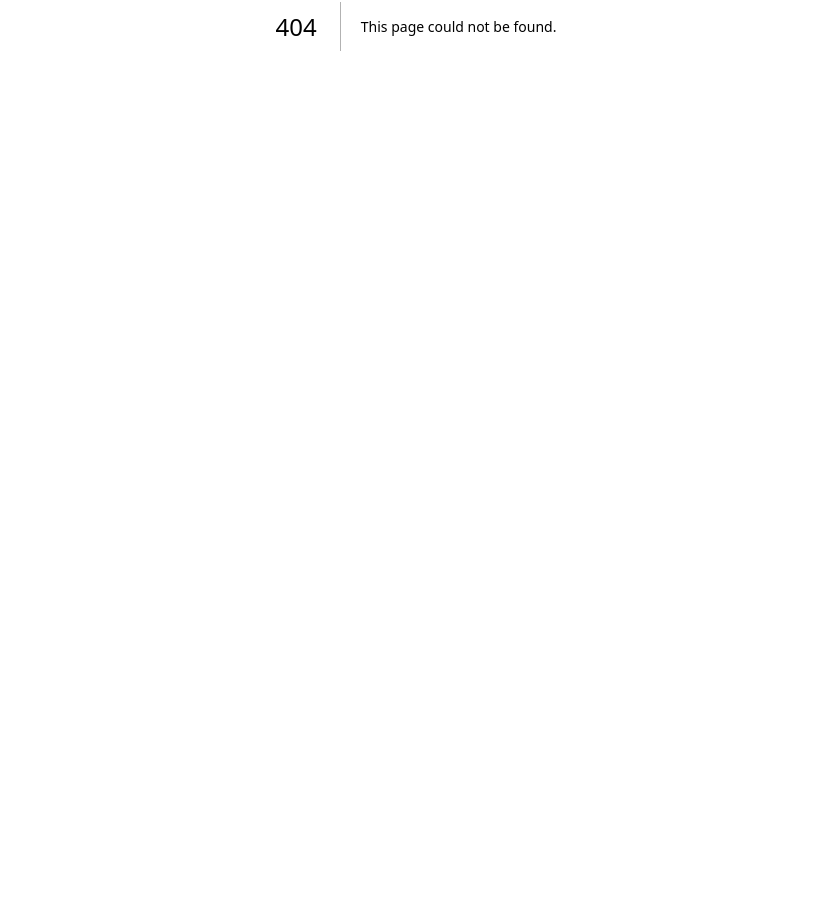
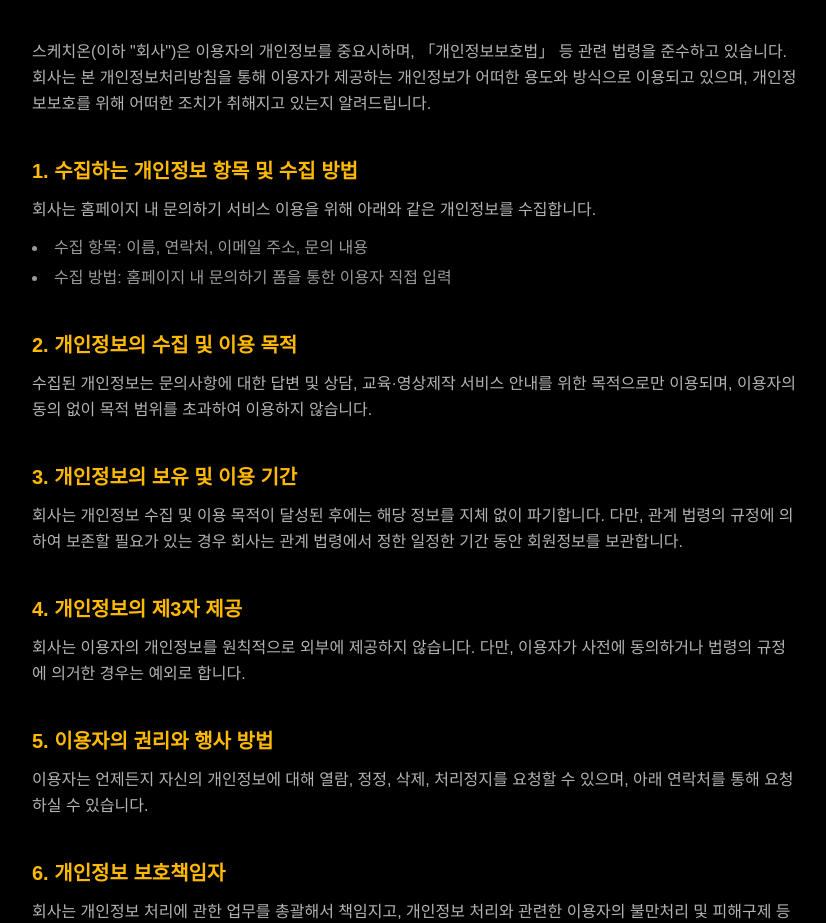
Before and after one commit to onterview-hub/company-website, a Next.js app: page /privacy in a window 1280 px wide. Before the commit this address had no page. Shown: the part 374-1297 px from the top of the page, without its empty margins (224-1050 px from the left). Before the commit the page ends 800 px from the top, so only its background shows below. Built offline with nearby package versions, Linux system fonts and the light colour scheme.

Commit message:
개인정보처리방침 페이지 및 공통 Footer 추가

```diff
--- a/app/about/page.tsx
+++ b/app/about/page.tsx
@@ -1,5 +1,6 @@
 import Link from "next/link";
 import Header from "@/components/Header";
+import Footer from "@/components/Footer";
 
 export default function AboutPage() {
   const values = [
@@ -112,9 +113,7 @@ export default function AboutPage() {
         </Link>
       </section>
 
-      <footer className="py-8 px-6 border-t border-white/10 text-center text-white/40 text-sm">
-        © {new Date().getFullYear()} SKETCH ON. All rights reserved.
-      </footer>
+      <Footer />
     </main>
   );
 }
--- a/app/contact/page.tsx
+++ b/app/contact/page.tsx
@@ -2,6 +2,7 @@
 
 import { useState } from "react";
 import Header from "@/components/Header";
+import Footer from "@/components/Footer";
 import { supabase } from "@/lib/supabaseClient";
 
 export default function ContactPage() {
@@ -148,9 +149,7 @@ export default function ContactPage() {
         </div>
       </section>
 
-      <footer className="py-8 px-6 border-t border-white/10 text-center text-white/40 text-sm">
-        © {new Date().getFullYear()} SKETCH ON. All rights reserved.
-      </footer>
+      <Footer />
     </main>
   );
 }
--- a/app/education/[slug]/page.tsx
+++ b/app/education/[slug]/page.tsx
@@ -1,6 +1,7 @@
 import Link from "next/link";
 import { notFound } from "next/navigation";
 import Header from "@/components/Header";
+import Footer from "@/components/Footer";
 
 const services = [
   {
@@ -250,9 +251,7 @@ export default async function EducationDetailPage({
         </div>
       </section>
 
-      <footer className="py-8 px-6 border-t border-white/10 text-center text-white/40 text-sm">
-        © {new Date().getFullYear()} SKETCH ON. All rights reserved.
-      </footer>
+      <Footer />
     </main>
   );
 }
--- a/app/education/page.tsx
+++ b/app/education/page.tsx
@@ -1,5 +1,6 @@
 import Link from "next/link";
 import Header from "@/components/Header";
+import Footer from "@/components/Footer";
 
 export default function EducationPage() {
   const services = [
@@ -60,9 +61,7 @@ export default function EducationPage() {
         </Link>
       </section>
 
-      <footer className="py-8 px-6 border-t border-white/10 text-center text-white/40 text-sm">
-        © {new Date().getFullYear()} SKETCH ON. All rights reserved.
-      </footer>
+      <Footer />
     </main>
   );
 }
--- a/app/page.tsx
+++ b/app/page.tsx
@@ -1,5 +1,6 @@
 import Link from "next/link";
 import Header from "@/components/Header";
+import Footer from "@/components/Footer";
 
 export default function Home() {
   const educationServices = [
@@ -149,9 +150,7 @@ export default function Home() {
         </Link>
       </section>
 
-      <footer className="py-8 px-6 border-t border-white/10 text-center text-white/40 text-sm">
-        © {new Date().getFullYear()} SKETCH ON. All rights reserved.
-      </footer>
+      <Footer />
     </main>
   );
 }
--- /dev/null
+++ b/app/privacy/page.tsx
@@ -0,0 +1,119 @@
+import Header from "@/components/Header";
+import Footer from "@/components/Footer";
+
+export default function PrivacyPage() {
+  return (
+    <main className="bg-black text-white min-h-screen">
+      <Header />
+
+      <section className="pt-40 pb-16 px-6 text-center border-b border-white/10">
+        <p className="text-amber-400 text-sm tracking-widest mb-3">
+          PRIVACY POLICY
+        </p>
+        <h1 className="text-3xl md:text-4xl font-bold mb-4">
+          개인정보처리방침
+        </h1>
+        <p className="text-white/50 text-sm">시행일자: 2026년 7월 25일</p>
+      </section>
+
+      <section className="py-20 px-6">
+        <div className="max-w-3xl mx-auto space-y-10 text-white/70 leading-relaxed">
+          <p>
+            스케치온(이하 &quot;회사&quot;)은 이용자의 개인정보를 중요시하며,
+            「개인정보보호법」 등 관련 법령을 준수하고 있습니다. 회사는
+            본 개인정보처리방침을 통해 이용자가 제공하는 개인정보가 어떠한
+            용도와 방식으로 이용되고 있으며, 개인정보보호를 위해 어떠한
+            조치가 취해지고 있는지 알려드립니다.
+          </p>
+
+          <div>
+            <h2 className="text-xl font-bold text-amber-400 mb-3">
+              1. 수집하는 개인정보 항목 및 수집 방법
+            </h2>
+            <p className="mb-3">
+              회사는 홈페이지 내 문의하기 서비스 이용을 위해 아래와 같은
+              개인정보를 수집합니다.
+            </p>
+            <ul className="list-disc list-inside space-y-1 text-white/60">
+              <li>수집 항목: 이름, 연락처, 이메일 주소, 문의 내용</li>
+              <li>수집 방법: 홈페이지 내 문의하기 폼을 통한 이용자 직접 입력</li>
+            </ul>
+          </div>
+
+          <div>
+            <h2 className="text-xl font-bold text-amber-400 mb-3">
+              2. 개인정보의 수집 및 이용 목적
+            </h2>
+            <p>
+              수집된 개인정보는 문의사항에 대한 답변 및 상담, 교육·영상제작
+              서비스 안내를 위한 목적으로만 이용되며, 이용자의 동의 없이
+              목적 범위를 초과하여 이용하지 않습니다.
+            </p>
+          </div>
+
+          <div>
+            <h2 className="text-xl font-bold text-amber-400 mb-3">
+              3. 개인정보의 보유 및 이용 기간
+            </h2>
+            <p>
+              회사는 개인정보 수집 및 이용 목적이 달성된 후에는 해당
+              정보를 지체 없이 파기합니다. 다만, 관계 법령의 규정에 의하여
+              보존할 필요가 있는 경우 회사는 관계 법령에서 정한 일정한
+              기간 동안 회원정보를 보관합니다.
+            </p>
+          </div>
+
+          <div>
+            <h2 className="text-xl font-bold text-amber-400 mb-3">
+              4. 개인정보의 제3자 제공
+            </h2>
+            <p>
+              회사는 이용자의 개인정보를 원칙적으로 외부에 제공하지
+              않습니다. 다만, 이용자가 사전에 동의하거나 법령의 규정에
+              의거한 경우는 예외로 합니다.
+            </p>
+          </div>
+
+          <div>
+            <h2 className="text-xl font-bold text-amber-400 mb-3">
+              5. 이용자의 권리와 행사 방법
+            </h2>
+            <p>
+              이용자는 언제든지 자신의 개인정보에 대해 열람, 정정, 삭제,
+              처리정지를 요청할 수 있으며, 아래 연락처를 통해 요청하실 수
+              있습니다.
+            </p>
+          </div>
+
+          <div>
+            <h2 className="text-xl font-bold text-amber-400 mb-3">
+              6. 개인정보 보호책임자
+            </h2>
+            <p>
+              회사는 개인정보 처리에 관한 업무를 총괄해서 책임지고,
+              개인정보 처리와 관련한 이용자의 불만처리 및 피해구제 등을
+              위하여 아래와 같이 개인정보 보호책임자를 지정하고 있습니다.
+            </p>
+            <ul className="list-disc list-inside space-y-1 text-white/60 mt-3">
+              <li>성명: 신홍석</li>
+              <li>이메일: sketchon@sketchon.kr</li>
+            </ul>
+          </div>
+
+          <div>
+            <h2 className="text-xl font-bold text-amber-400 mb-3">
+              7. 개인정보처리방침의 변경
+            </h2>
+            <p>
+              이 개인정보처리방침은 시행일로부터 적용되며, 법령 및 방침에
+              따른 변경 내용의 추가, 삭제 및 정정이 있는 경우에는 변경사항의
+              시행 7일 전부터 홈페이지를 통하여 고지할 것입니다.
+            </p>
+          </div>
+        </div>
+      </section>
+
+      <Footer />
+    </main>
+  );
+}
--- a/app/reference/[slug]/page.tsx
+++ b/app/reference/[slug]/page.tsx
@@ -1,6 +1,7 @@
 import Link from "next/link";
 import { notFound } from "next/navigation";
 import Header from "@/components/Header";
+import Footer from "@/components/Footer";
 
 const references = [
   {
@@ -148,9 +149,7 @@ export default async function ReferenceDetailPage({
         </div>
       </section>
 
-      <footer className="py-8 px-6 border-t border-white/10 text-center text-white/40 text-sm">
-        © {new Date().getFullYear()} SKETCH ON. All rights reserved.
-      </footer>
+      <Footer />
     </main>
   );
 }
--- a/app/reference/page.tsx
+++ b/app/reference/page.tsx
@@ -1,5 +1,6 @@
 import Link from "next/link";
 import Header from "@/components/Header";
+import Footer from "@/components/Footer";
 
 const references = [
   {
@@ -76,9 +77,7 @@ export default function ReferencePage() {
         </Link>
       </section>
 
-      <footer className="py-8 px-6 border-t border-white/10 text-center text-white/40 text-sm">
-        © {new Date().getFullYear()} SKETCH ON. All rights reserved.
-      </footer>
+      <Footer />
     </main>
   );
 }
--- a/app/video/[slug]/page.tsx
+++ b/app/video/[slug]/page.tsx
@@ -1,6 +1,7 @@
 import Link from "next/link";
 import { notFound } from "next/navigation";
 import Header from "@/components/Header";
+import Footer from "@/components/Footer";
 
 const services = [
   {
@@ -250,9 +251,7 @@ export default async function VideoDetailPage({
         </div>
       </section>
 
-      <footer className="py-8 px-6 border-t border-white/10 text-center text-white/40 text-sm">
-        © {new Date().getFullYear()} SKETCH ON. All rights reserved.
-      </footer>
+      <Footer />
     </main>
   );
 }
--- a/app/video/page.tsx
+++ b/app/video/page.tsx
@@ -1,5 +1,6 @@
 import Link from "next/link";
 import Header from "@/components/Header";
+import Footer from "@/components/Footer";
 
 export default function VideoPage() {
   const services = [
@@ -60,9 +61,7 @@ export default function VideoPage() {
         </Link>
       </section>
 
-      <footer className="py-8 px-6 border-t border-white/10 text-center text-white/40 text-sm">
-        © {new Date().getFullYear()} SKETCH ON. All rights reserved.
-      </footer>
+      <Footer />
     </main>
   );
 }
--- /dev/null
+++ b/components/Footer.tsx
@@ -0,0 +1,14 @@
+import Link from "next/link";
+
+export default function Footer() {
+  return (
+    <footer className="py-8 px-6 border-t border-white/10 text-center text-white/40 text-sm space-y-2">
+      <div className="flex justify-center gap-4">
+        <Link href="/privacy" className="hover:text-amber-400 transition">
+          개인정보처리방침
+        </Link>
+      </div>
+      <p>© {new Date().getFullYear()} SKETCH ON. All rights reserved.</p>
+    </footer>
+  );
+}
```
